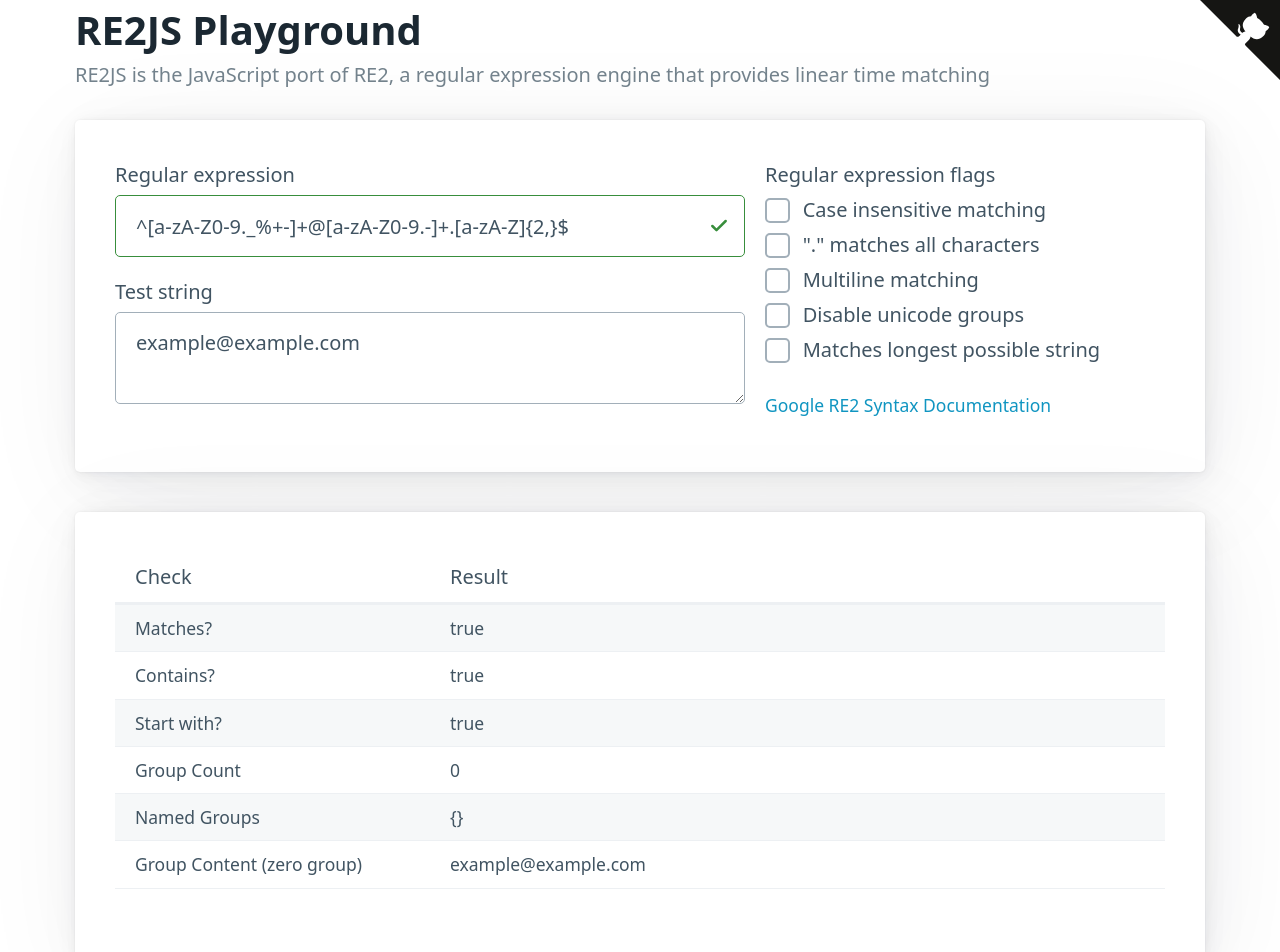
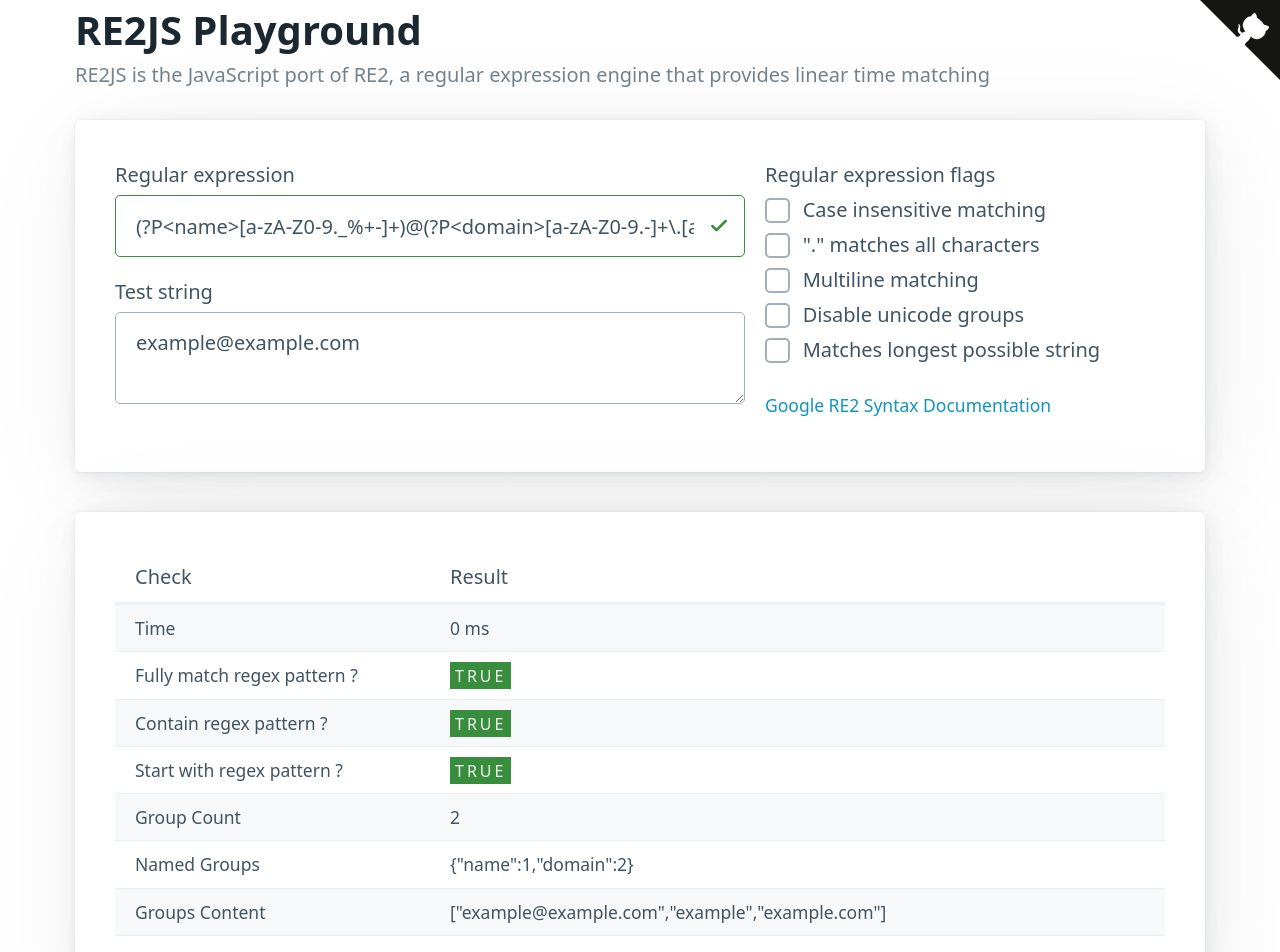
Before and after one commit to le0pard/re2js, a SvelteKit app: page / in a window 1280 px wide. Shown: the top 952 px of the page. Built offline with nearby package versions, Linux system fonts and the light colour scheme.

Commit message:
finish playground

```diff
--- a/src/routes/+page.svelte
+++ b/src/routes/+page.svelte
@@ -3,8 +3,9 @@
 <script>
 	import { RE2JS } from 're2js'
 	import debounce from 'lodash/debounce'
+	import round from 'lodash/round'
 
-	let regex = '^[a-zA-Z0-9._%+-]+@[a-zA-Z0-9.-]+\.[a-zA-Z]{2,}$'
+	let regex = '(?P<name>[a-zA-Z0-9._%+-]+)@(?P<domain>[a-zA-Z0-9.-]+\\\.[a-zA-Z]{2,})'
 	let string = 'example@example.com'
 
 	let case_insensitive_flag = false
@@ -17,18 +18,23 @@
 
 	const execRE2JS = debounce((regexInput, stringInput, flagsInput = 0) => {
 		try {
+			const start = performance.now()
 			const p = RE2JS.compile(regexInput, flagsInput)
 			const m = p.matcher(stringInput)
 			const found = m.find()
+			const end = performance.now()
 
 			results = {
 				success: true,
+				time: end - start,
 				matches: m.matches(),
 				contains: found,
-				group: found ? m.group() : null,
 				startWith: m.lookingAt(),
 				groupCount: p.groupCount(),
-				namedGroups: p.namedGroups()
+				namedGroups: p.namedGroups(),
+				groupsResuls: found ? Array.from(
+					Array(p.groupCount() + 1)).map((_, index) => m.group(index)
+				) : null
 			}
 		} catch(err) {
 			results = {
@@ -107,6 +113,7 @@
 
 {#if results}
 	<article>
+		{#if results.success}
 			<table role="grid">
 				<thead>
 					<tr>
@@ -115,18 +122,27 @@
 					</tr>
 				</thead>
 				<tbody>
-			{#if results.success}
 					<tr>
-					<td class="key-cell">Matches?</td>
-					<td class="val-cell">{results.matches}</td>
+						<td class="key-cell">Time</td>
+						<td class="val-cell">{round(results.time, 5)} ms</td>
 					</tr>
 					<tr>
-					<td class="key-cell">Contains?</td>
-					<td class="val-cell">{results.contains}</td>
+						<td class="key-cell">Fully match regex pattern ?</td>
+						<td class="val-cell">
+							<span class="status-tag" class:status-tag__yes="{results.matches}" class:status-tag__no="{!results.matches}">{results.matches}</span>
+						</td>
 					</tr>
 					<tr>
-					<td class="key-cell">Start with?</td>
-					<td class="val-cell">{results.startWith}</td>
+						<td class="key-cell">Contain regex pattern ?</td>
+						<td class="val-cell">
+							<span class="status-tag" class:status-tag__yes="{results.contains}" class:status-tag__no="{!results.contains}">{results.contains}</span>
+						</td>
+					</tr>
+					<tr>
+						<td class="key-cell">Start with regex pattern ?</td>
+						<td class="val-cell">
+							<span class="status-tag" class:status-tag__yes="{results.startWith}" class:status-tag__no="{!results.startWith}">{results.startWith}</span>
+						</td>
 					</tr>
 					<tr>
 						<td class="key-cell">Group Count</td>
@@ -134,21 +150,27 @@
 					</tr>
 					<tr>
 						<td class="key-cell">Named Groups</td>
-					<td class="val-cell">{JSON.stringify(results.namedGroups)}</td>
+						<td class="val-cell">
+							<div class="group-text">{JSON.stringify(results.namedGroups)}</div>
+						</td>
 					</tr>
 					<tr>
-					<td class="key-cell">Group Content (zero group)</td>
+						<td class="key-cell">Groups Content</td>
 						<td class="val-cell">
-						<div class="group-text">{results.group}</div>
+							{#if results.groupsResuls}
+								<div class="group-text">{JSON.stringify(results.groupsResuls)}</div>
+							{:else}
+								<span class="status-tag status-tag__no">no match</span>
+							{/if}
 						</td>
 					</tr>
-			{:else}
-				<tr>
-					<td colspan="2">{results.error}</td>
-				</tr>
-			{/if}
 				</tbody>
 			</table>
+		{:else}
+			<div class="error-message">
+				{results.error}
+			</div>
+		{/if}
 	</article>
 {/if}
 
@@ -165,10 +187,37 @@
 		width: 70%;
 	}
 
+	.status-tag {
+		color: #f0f0f0;
+		text-transform: uppercase;
+		letter-spacing: 0.15rem;
+		padding: 3px 5px 2px 5px;
+		font-size: 0.8rem;
+	}
+
+	.status-tag__yes {
+		background-color: var(--ins-color);
+	}
+
+	.status-tag__no {
+		background-color: var(--del-color);
+	}
+
 	.group-text {
 		word-wrap: break-word;      /* Older browsers */
 		overflow-wrap: break-word;  /* Modern browsers */
 		word-break: break-all;      /* To prevent long words from overflowing */
+	}
+
+	.error-message {
+		display: flex;
+		align-items: center;
+		justify-content: center;
+		color: #f0f0f0;
+		background-color: var(--del-color);
+		letter-spacing: 0.15rem;
+		padding: 3px 5px 2px 5px;
+		font-size: 0.8rem;
 	}
 
 	@media (width > 992px) {
```
Lines whose indentation alone changed are shown as unchanged.
